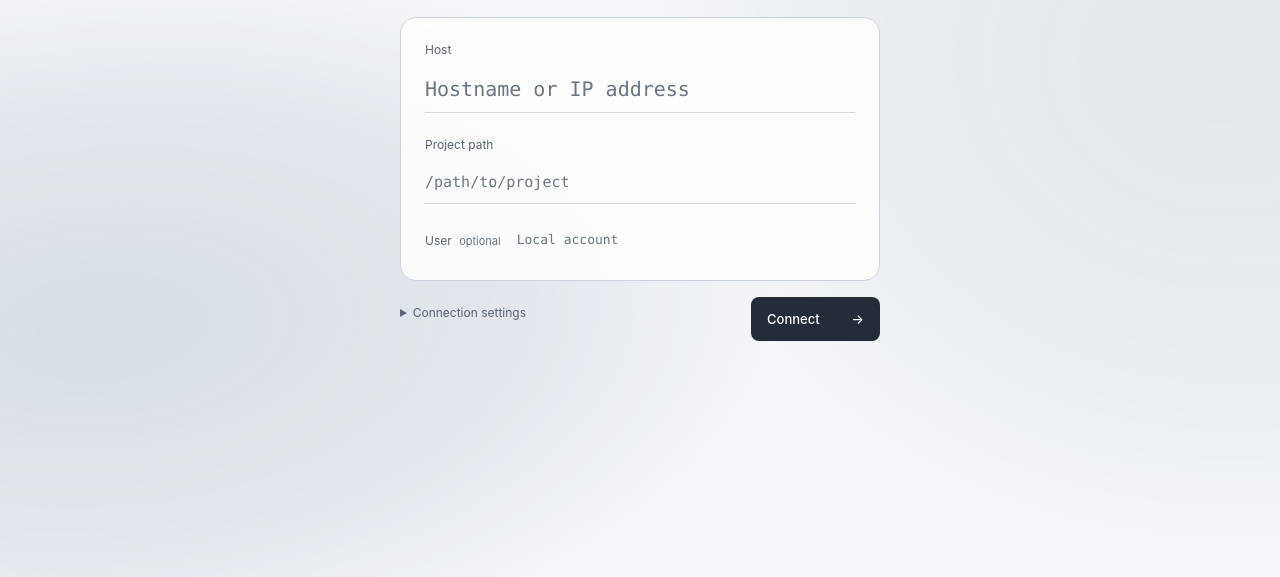
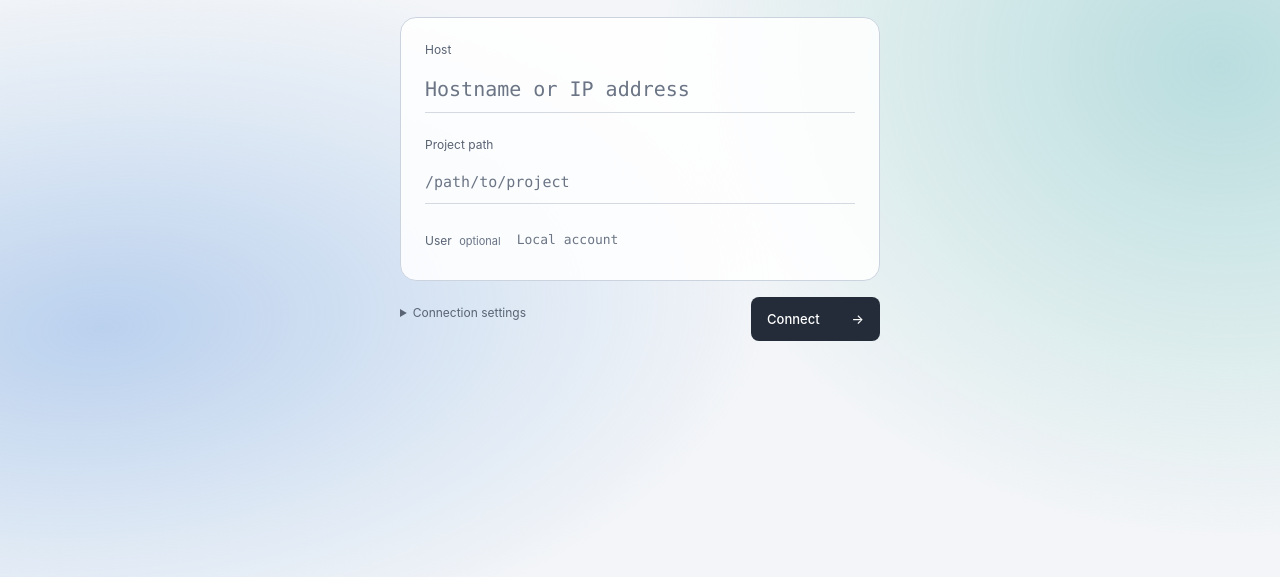
Before and after one commit to CanvasQAQ/electron-ssh-demo, an Electron app: page electron/shell.html in a window 1280 px wide. Shown: the part 223-800 px from the top of the page. Drawn offline with Linux system fonts and the light colour scheme; no server answers.

Commit message:
Give light appearance visible blue and teal ambient fields

```diff
--- a/electron/shell.css
+++ b/electron/shell.css
@@ -110,8 +110,12 @@ header #theme:hover { border-color: var(--line); }
 @media (prefers-color-scheme: light) {
   :root { color-scheme: light; color: #202631; background: #f5f6f8; --muted: #596373; --line: #d5dae2; --focus: #355fc4; }
   .ambient { background: #f3f5f8; }
-  .ambient::before { opacity: .3; }
-  .ambient::after { opacity: .25; }
+  .ambient::before {
+    background: radial-gradient(ellipse 48% 40% at 22% 58%, #6c9fe06b, #8bb8e833 48%, transparent 78%);
+  }
+  .ambient::after {
+    background: radial-gradient(ellipse 40% 54% at 78% 40%, #63b9b866, #90d0c938 48%, transparent 78%);
+  }
   input:not([type=checkbox]), select { background: #fff; color: #202631; }
   input::placeholder { color: #6b7585; }
   .connect-row { background: #ffffffdb; border-color: #cbd3df; }
```
